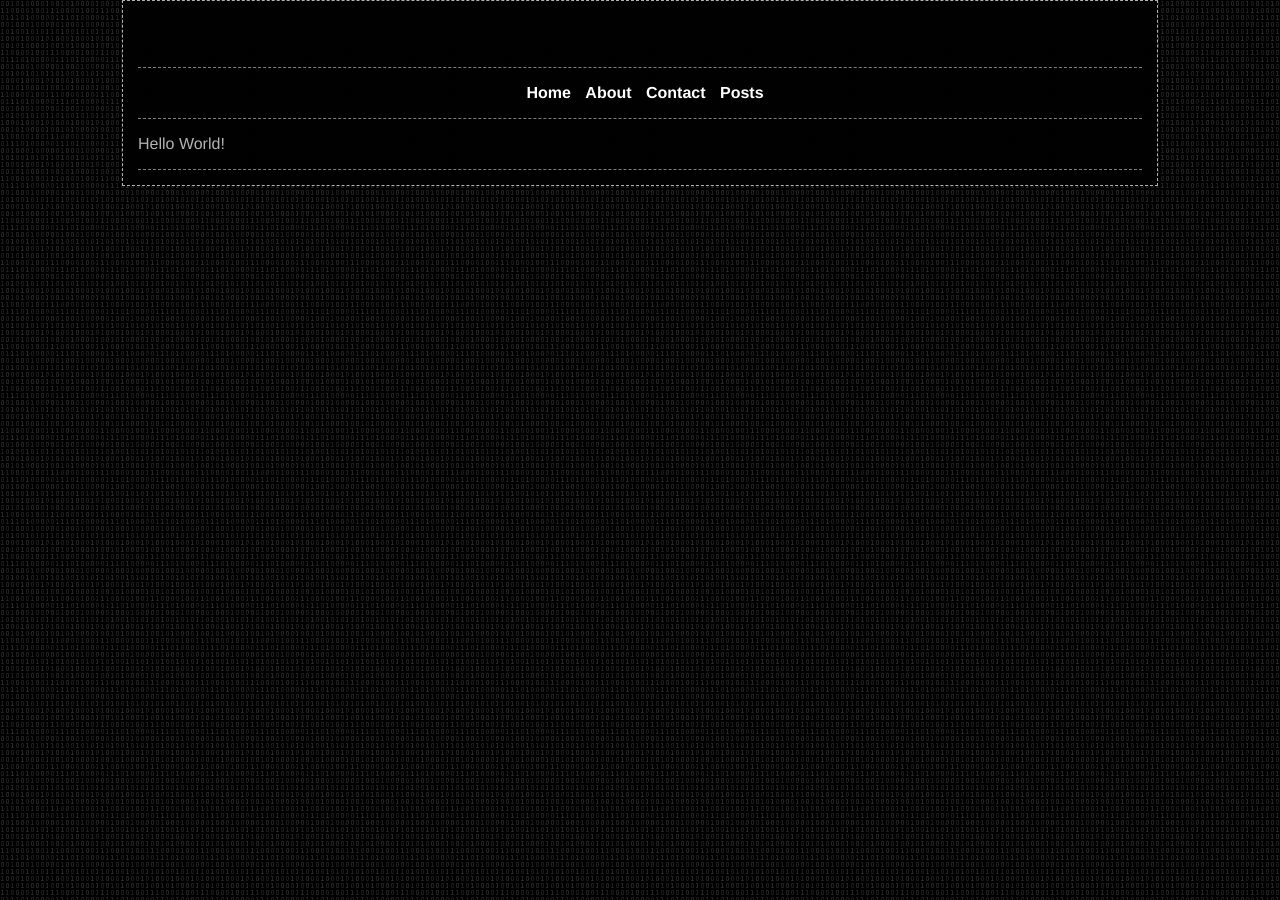
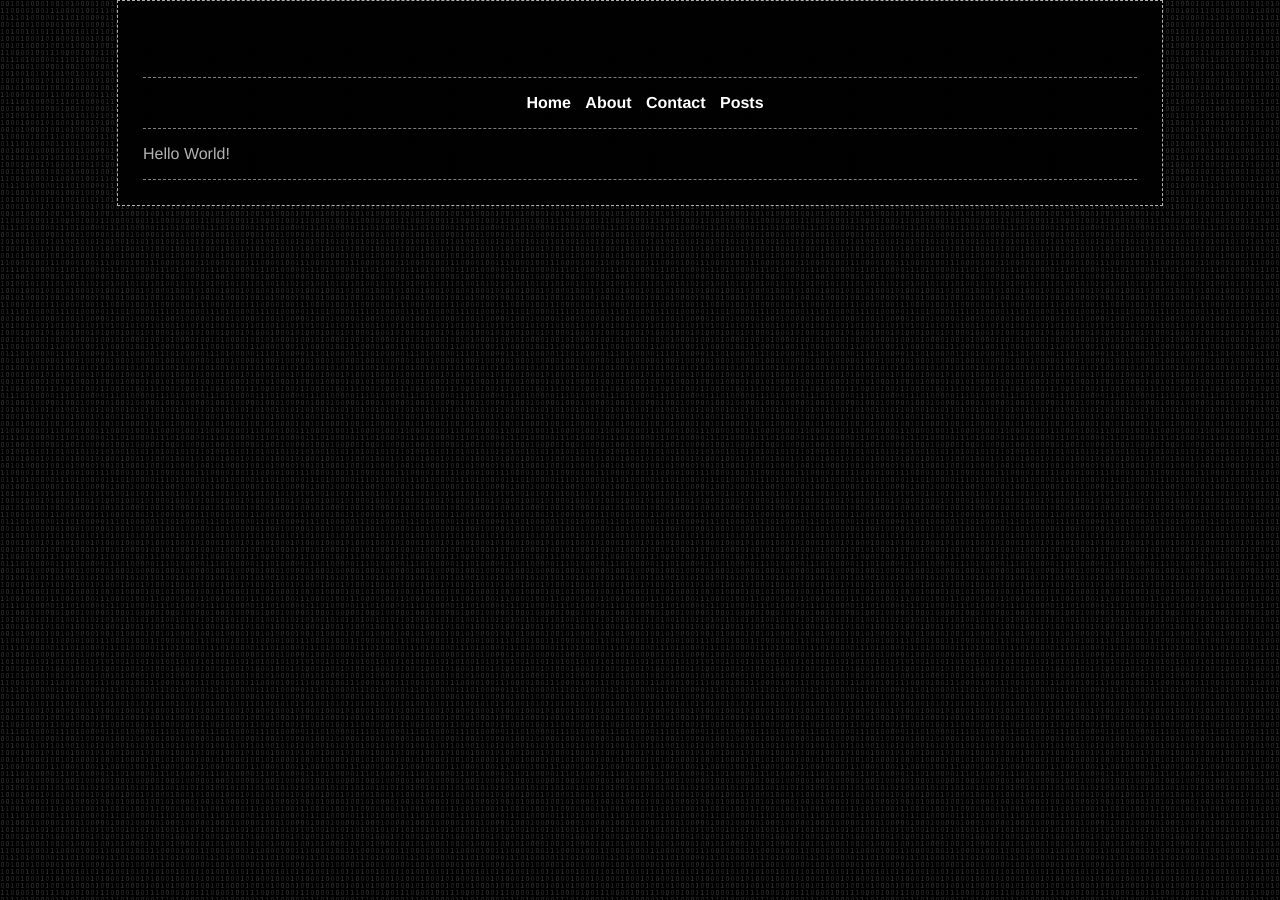
Before and after one commit to whitecr0wz/whitecr0wz.github.io, a Jekyll site: the page built from _posts/posts/2020-03-05-Hello-World.md, in a window 1280 px wide. Built offline with Jekyll 4.4.1, drawn with Linux system fonts in a browser that asks for light colours; some web fonts are replaced.

Commit message:
Update style.css

```diff
--- a/assets/css/style.css
+++ b/assets/css/style.css
@@ -7,7 +7,7 @@ html {
 body {
 	background-color: rgba(0,0,0,0.97);
 	color: rgba(255,255,255,0.7);
-	padding: 5px;
+	padding: 10px;
 	margin: auto;
 	width: 80%;
 	border: 1px dashed rgba(255,255,255,0.7);
@@ -15,7 +15,7 @@ body {
 }
 
 header, nav, main, footer {
-	margin: 10px;
+	margin: 15px;
 	border-bottom: 1px dashed rgba(255,255,255,0.5);
 }
 
```
